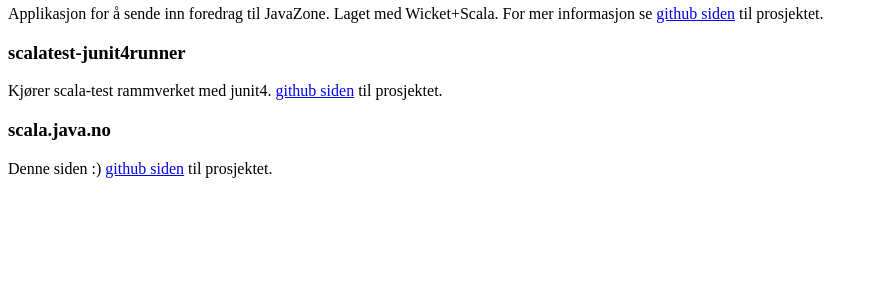
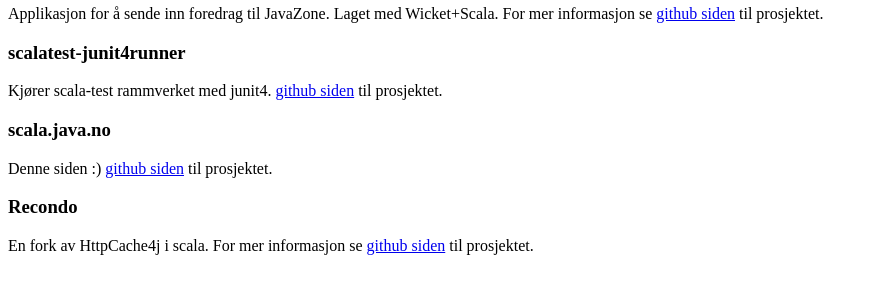
Before and after one commit to bjartek/scala.java.no, a web app: page /projects.html in a window 1280 px wide. Shown: the part 205-505 px from the top of the page, without its empty margins (0-878 px from the left). Run offline with its HTML, style and script files only (its server is not run), Linux system fonts and the light colour scheme; data that the repository does not hold is empty.

Commit message:
added recondo

```diff
--- a/portal-web/src/main/webapp/projects.html
+++ b/portal-web/src/main/webapp/projects.html
@@ -29,4 +29,9 @@
     <div>
         Denne siden :) <a href="http://github.com/bjartek/scala.java.no">github siden</a> til prosjektet.
     </div>
+
+		<h3>Recondo</h3>
+		<div>
+			En fork av HttpCache4j i scala. For mer informasjon se <a href="http://github.com/hamnis/recondo">github siden</a> til prosjektet.
+			</div>
 </lift:surround>
```
